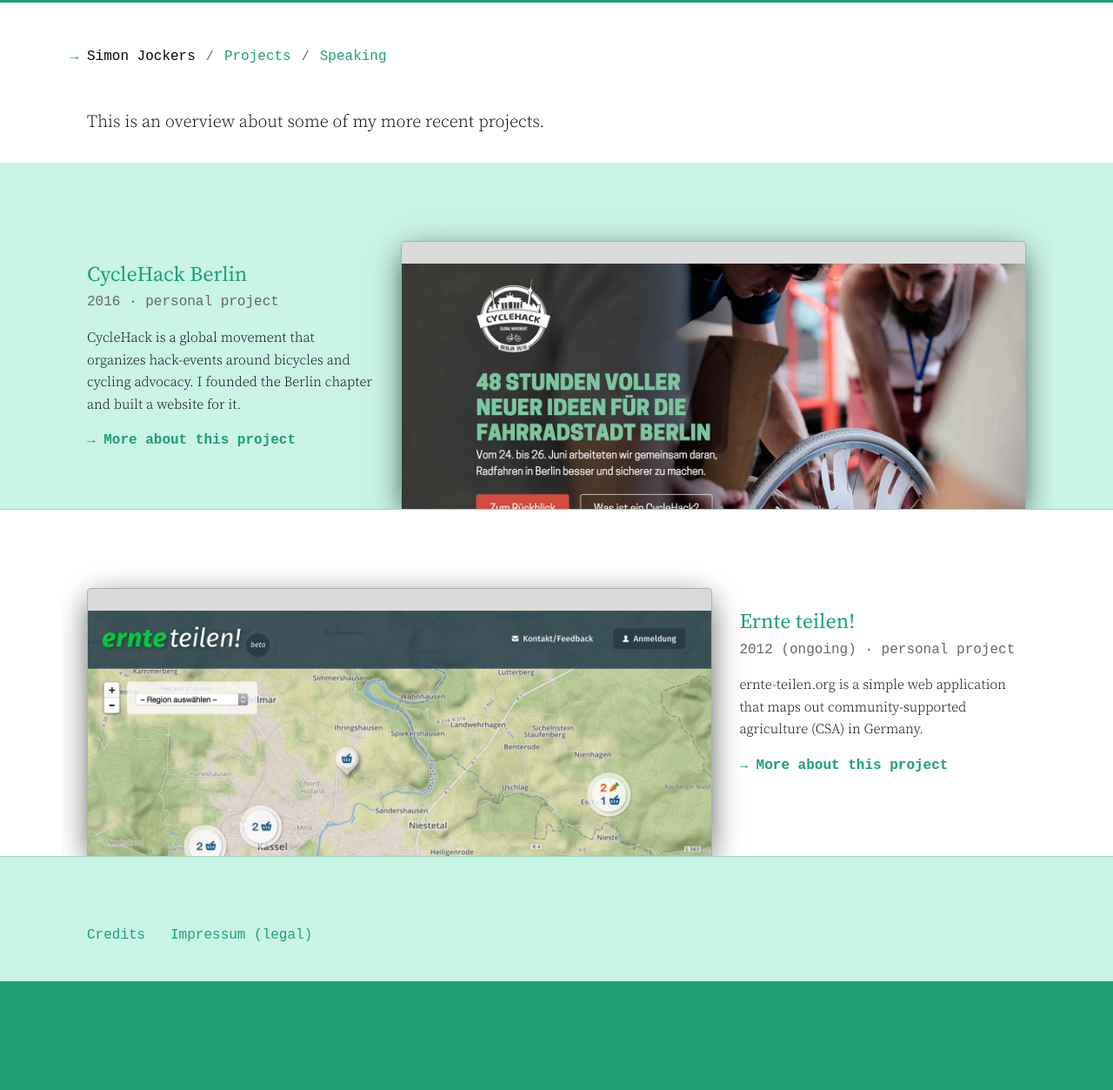
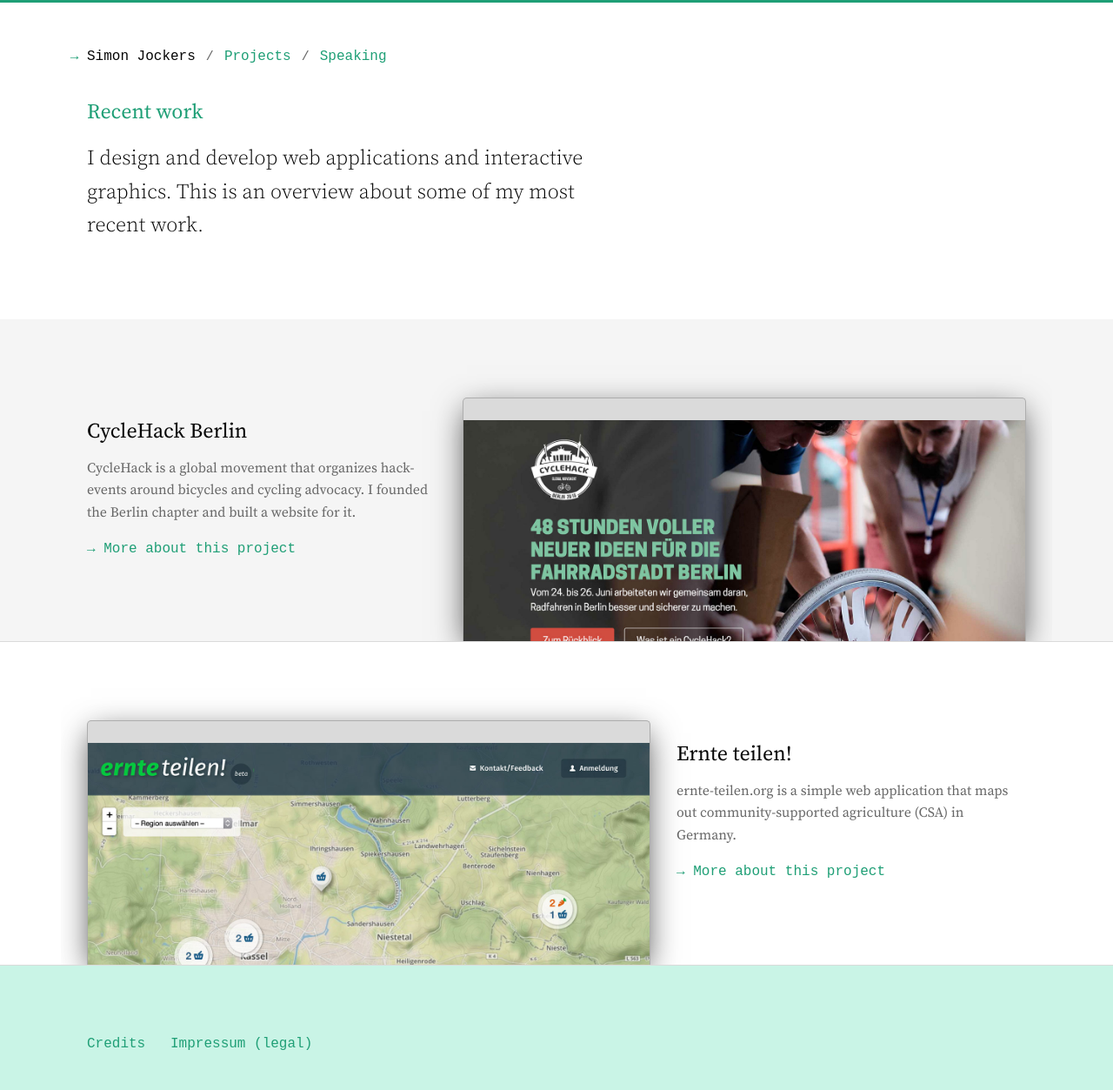
Before and after one commit to sjockers/simonjockers.de, a Jekyll site: the page built from projects/index.md, in a window 1280 px wide. Shown: the whole page at 87% size. Built offline with Jekyll 4.4.1, drawn with Linux system fonts in a browser that asks for light colours; before the commit the page ends 1128 px from its top, so only the background shows below that.

Commit message:
Portfolio: Update layout for project pages.

```diff
--- a/_layouts/project-list.html
+++ b/_layouts/project-list.html
@@ -6,9 +6,11 @@
 
   {% include navigation.html %}
 
-  <main class="main">
+  <main class="main main--featured">
+    <h2 class="main__title">Recent work</h2>
     {{ content }}
   </main>
+
 </div>
 
 <ul class="project-list">
@@ -17,16 +19,9 @@
   <li>
     <article class="project-list__item">
       <a href="{{ project.url }}">
-
         <figure class="project__screenshot">
           <figcaption>
-            <header>
-              <h2 class="project-list__title">{{ project.title }}</h2>
-              <div class="project-list__meta">
-                <time class="project-list__year">{{ project.year }}</time> ·
-                <span class="project-list__client">{{ project.client }}</span>
-              </div>
-            </header>
+            <h2 class="project-list__title">{{ project.title }}</h2>
             <p>{{ project.teaser.text }}</p>
             <span class="project__link">More about this project</span>
           </figcaption>
--- a/_sass/_base.scss
+++ b/_sass/_base.scss
@@ -116,7 +116,7 @@
  * Paragraphs
  */
 p {
-  margin: 0 0 1.6em 0;
+  margin: 0 0 1.2em 0;
 }
 
 
--- a/_sass/_components/_sidebar.scss
+++ b/_sass/_components/_sidebar.scss
@@ -33,3 +33,14 @@
     padding: .45em 0 0 0;
   }
 }
+
+.sidebar__meta {
+  margin: 25px 0 15px 0;
+  color: $accent-color;
+
+  time:after {
+    content: '/';
+    font-size: .9em;
+    padding-left: .5em;
+  }
+}
--- a/_sass/_layout.scss
+++ b/_sass/_layout.scss
@@ -29,6 +29,8 @@
   }
 
   @include media-query($screen-l) {
+    padding-bottom: $padding*2;
+
     &.main--featured {
       font-size: $large-font-size;
     }
@@ -91,3 +93,8 @@
     }
   }
 }
+
+.main__title {
+  margin: -15px 0 15px 0;
+  color: $hilight-color;
+}
--- a/_sass/_project-list.scss
+++ b/_sass/_project-list.scss
@@ -8,34 +8,30 @@
     display: block;
     margin: 0;
     padding: 0;
-    border-bottom: 1px solid desaturate(darken($background-color, 15), 30);
+    border-bottom: 1px solid #dadada;
   }
 
   > li:nth-child(odd) {
-    background: $background-color;
+    background: #f5f5f5;
   }
 }
 
 .project-list__item {
   @extend .container;
-  padding: 90px 30px 0 30px;
-  margin: 0 auto;
+  padding: 0 $padding;
   overflow: hidden;
+
+  @include media-query($screen-m) {
+    padding-top: 3*$padding;
+  }
 }
 
 .project-list__title {
   margin: 0;
-  padding: 0;
-  color: $hilight-color;
+  padding: 0 0 10px 0;
+  color: $text-color;
   font-family: $text-font-family;
-  font-size: $large-font-size;
-}
-
-.project-list__meta {
-  padding-bottom: 15px;
-  font-family: $base-font-family;
-  font-size: $small-font-size;
-  color: $accent-color;
+  font-weight: bold;
 }
 
 .project__screenshot {
@@ -56,7 +52,7 @@
 
     @include media-query($screen-m) {
       display: block;
-      width: 66.6%;
+      width: 60%;
       float: left;
 
       li:nth-child(odd) & {
@@ -66,9 +62,10 @@
   }
 
   > figcaption {
-    color: black;
+    color: $accent-color;
     margin: 20px 0;
     font-family: $text-font-family;
+    font-weight: bold;
 
     > p {
       margin-bottom: 15px;
@@ -76,7 +73,7 @@
 
     @include media-query($screen-m) {
       display: block;
-      width: 33.3%;
+      width: 40%;
       float: right;
       padding-left: 30px;
 
@@ -90,9 +87,9 @@
 }
 
 .project__link {
-  font-weight: bold;
   color: $hilight-color;
   font-family: $base-font-family;
+  font-weight: normal;
 
   &:before {
     content: '→';
--- a/projects/index.html
+++ /dev/null
@@ -1,6 +0,0 @@
----
-layout: project-list
-title: Portfolio
----
-
-This is an overview about some of my more recent projects.
--- /dev/null
+++ b/projects/index.md
@@ -0,0 +1,6 @@
+---
+layout: project-list
+title: Portfolio
+---
+
+I design and develop web applications and interactive graphics. This is an overview about some of my most recent work.
```
Also changed, not shown: _layouts/project.html (+20 -0 lines).
